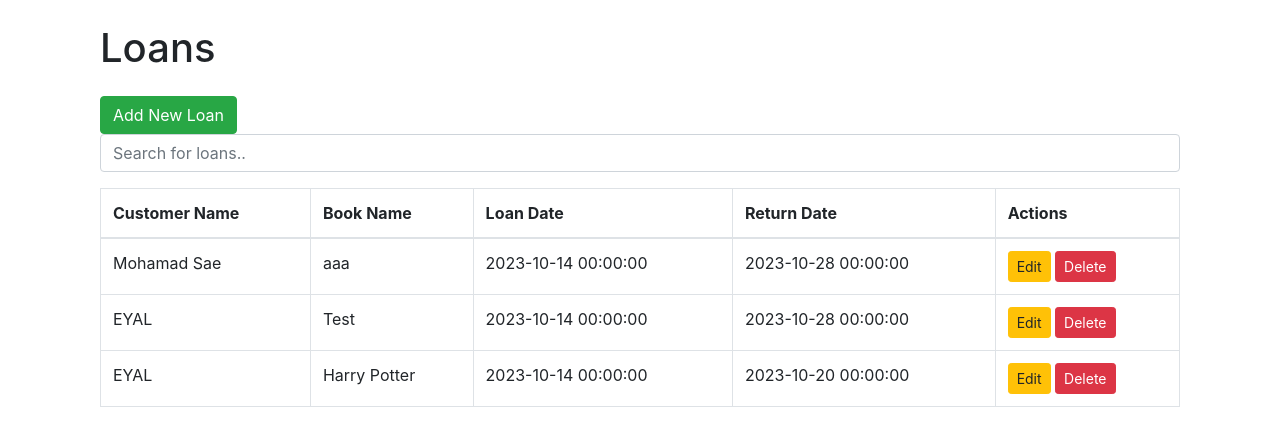
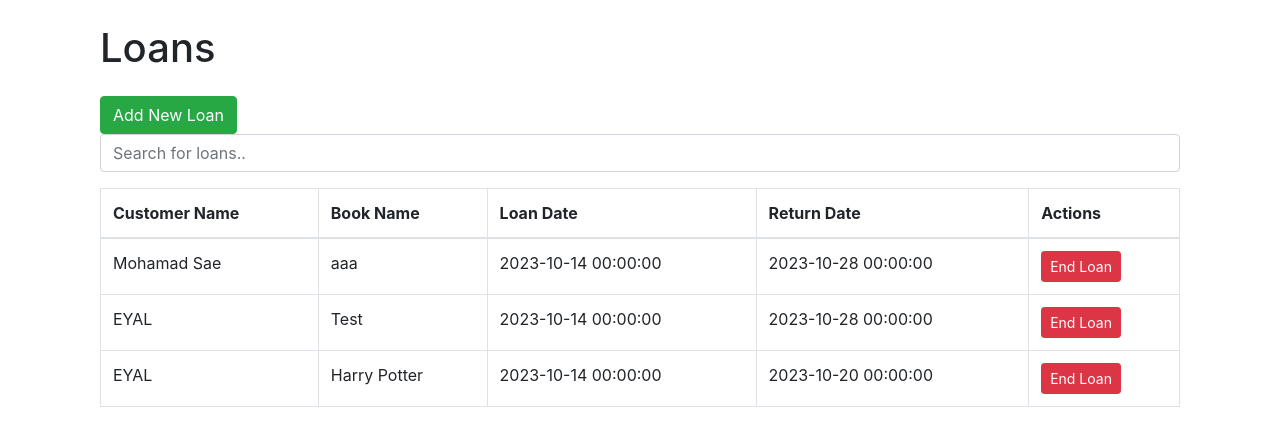
Before and after one commit to MohammadSatel/Flask_Book_Library, a Flask app: page /loans/ in a window 1280 px wide. Shown: the part 56-502 px from the top of the page. Run offline with Flask 3, Linux system fonts and the light colour scheme; data comes from the database, SQL or seed files in the repository; both versions use the stored data as it was after the commit; some libraries are stand-ins or nearby versions.

Commit message:
fixed loans bugs

```diff
--- a/project/static/js/loans.js
+++ b/project/static/js/loans.js
@@ -127,27 +127,6 @@ function fetchLoanDetails(loanId) {
 }
 
 
-// Function to handle editing a loan
-function handleLoanEdit() {
-    const loanId = document.getElementById('edit_loan_id').value;
-    const editLoanDate = document.getElementById('edit_loan_date').value;
-    const editReturnDate = document.getElementById('edit_return_date').value;
-    const formData = new FormData();
-
-    formData.append('edit_loan_date', editLoanDate);
-    formData.append('edit_return_date', editReturnDate);
-
-    axios.post(`/loans/${loanId}/edit`, formData)
-        .then(function (response) {
-            console.log('Loan edited successfully!');
-            // Reload the page or update the UI as needed
-            window.location.reload(); // Or update the UI to reflect the changes
-        })
-        .catch(function (error) {
-            console.error('Error editing loan:', error);
-        });
-}
-
 // Function to handle deleting a loan
 function deleteLoan(loanId) {
     fetchLoanDetails(loanId)
@@ -184,14 +163,6 @@ function setupEventListeners() {
         addLoanButton.addEventListener('click', handleLoanSubmission);
     }
 
-    const editButtons = document.querySelectorAll('.edit-button');
-    editButtons.forEach(function (button) {
-        button.addEventListener('click', function () {
-            const loanId = button.dataset.loanId;
-            handleLoanEdit(loanId);
-        });
-    });
-
     const searchInput = document.getElementById('searchInput');
     if (searchInput) {
         searchInput.addEventListener('input', function () {
--- a/project/templates/loans.html
+++ b/project/templates/loans.html
@@ -37,8 +37,7 @@
                     <td>{{ loan.loan_date }}</td>
                     <td>{{ loan.return_date }}</td>
                     <td>
-                        <a href="#" class="btn btn-warning btn-sm edit-button" data-toggle="modal" data-target="#editLoanModal" data-loan-id="{{ loan.id }}">Edit</a>
-                        <button class="btn btn-danger btn-sm delete-button" data-loan-id="{{ loan.id }}">Delete</button>
+                        <button class="btn btn-danger btn-sm delete-button" data-loan-id="{{ loan.id }}">End Loan</button>
                     </td>
                 </tr>
             {% endfor %}
@@ -94,41 +93,4 @@
     </div>
 </div>
 
-
-<!-- Edit loan Modal -->
-<div class="modal fade" id="editLoanModal" tabindex="-1" role="dialog" aria-labelledby="editLoanModalLabel" aria-hidden="true">
-    <div class="modal-dialog" role="document">
-        <div class="modal-content">
-            <div class="modal-header">
-                <h5 class="modal-title" id="editLoanModalLabel">Edit Loan</h5>
-                <button type="button" class="close" data-dismiss="modal" aria-label="Close">
-                    <span aria-hidden="true">&times;</span>
-                </button>
-            </div>
-            <div class="modal-body">
-                <form id="editLoanForm" action="" method="POST">
-                    {{ form.hidden_tag() }}
-                    <input type="hidden" id="edit_loan_id" name="edit_loan_id">
-
-                    <div class="form-group">
-                        <label for="edit_loan_date">Loan Date</label>
-                        <input type="date" class="form-control" id="edit_loan_date" name="edit_loan_date" required>
-                    </div>
-                    <div class="form-group">
-                        <label for="edit_return_date">Return Date</label>
-                        <input type="date" class="form-control" id="edit_return_date" name="edit_return_date" required>
-                    </div>
-                    <button type="submit" class="btn btn-primary">Save Changes</button>
-                    <input type="hidden" id="edit_original_author" name="original_author">
-                    <input type="hidden" id="edit_original_year_published" name="original_year_published">
-                    <input type="hidden" id="edit_original_book_type" name="original_book_type">
-
-                </form>
-            </div>
-        </div>
-    </div>
-</div>
-
-</div>
-
 {% endblock %}
```
Also changed, not shown: project/data.sqlite.
